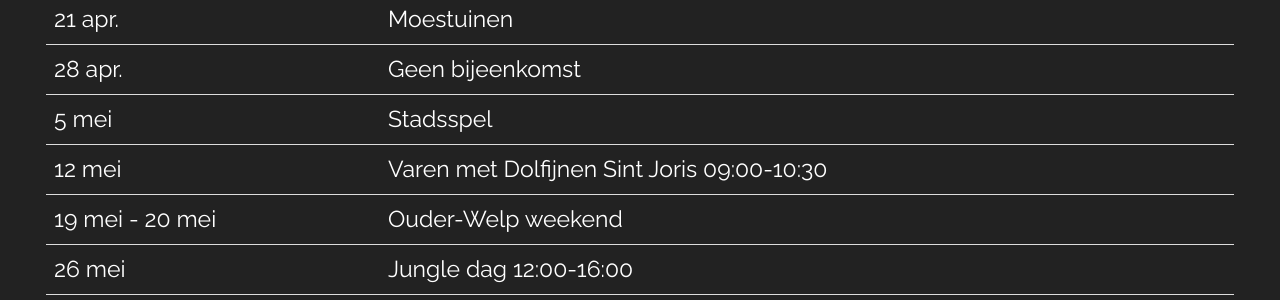
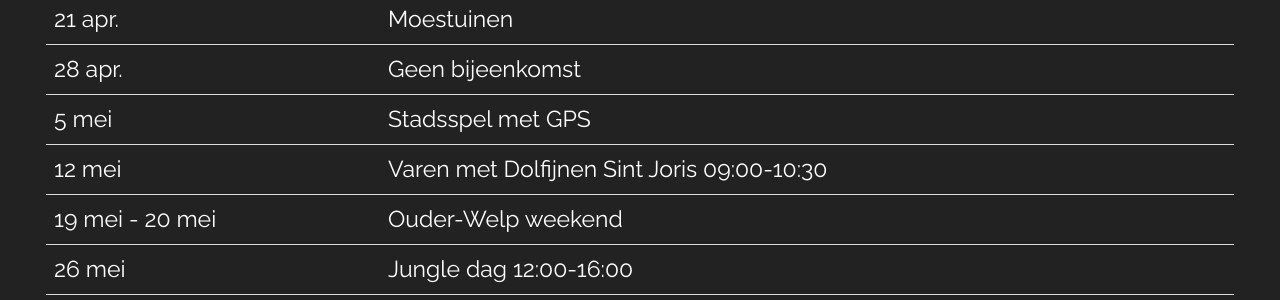
Before and after one commit to nognooitmeegemaakt/website, a Jekyll site: the page built from _agenda/welpen.md, in a window 1280 px wide. Shown: the part 1130-1430 px from the top of the page. Built offline with Jekyll 4.4.1, drawn with Linux system fonts in a browser that asks for light colours; some web fonts are replaced.

Commit message:
Update welpen.md Agenda through CMS
By Fabrizio Zanin (172.69.54.48)

```diff
--- a/_agenda/welpen.md
+++ b/_agenda/welpen.md
@@ -27,7 +27,7 @@ Aangepast op 1 mei.
 | 14 apr. | Bossen in!! |
 | 21 apr. | Moestuinen |
 | 28 apr. | Geen bijeenkomst |
-| 5 mei | Stadsspel |
+| 5 mei | Stadsspel met GPS |
 | 12 mei | Varen met Dolfijnen Sint Joris 09:00-10:30 |
 | 19 mei - 20 mei | Ouder-Welp weekend |
 | 26 mei | Jungle dag 12:00-16:00 |
```
